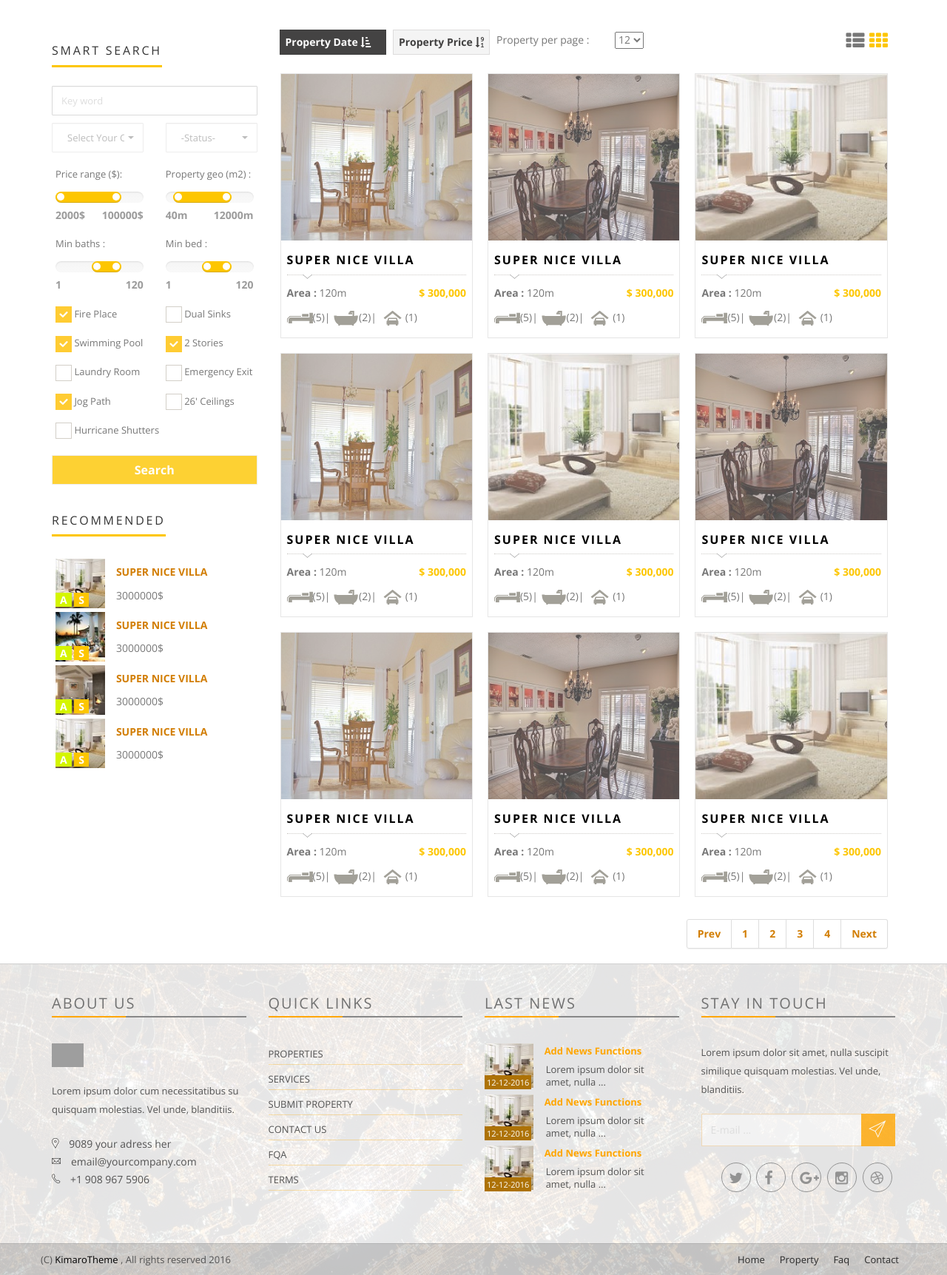
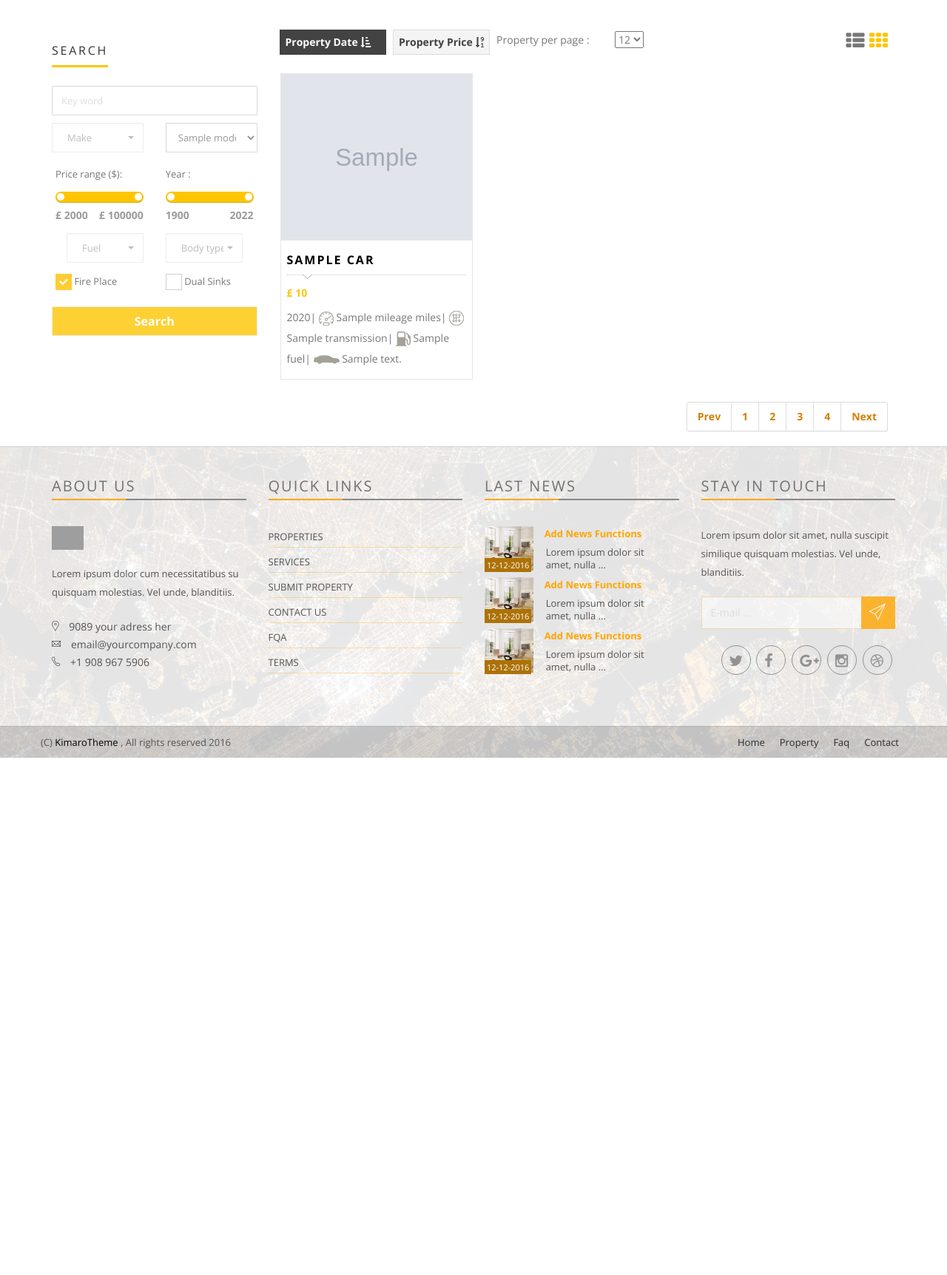
Before and after one commit to bu5to/19179422_CarDealership, a Flask app: template templates/properties.html in a window 1280 px wide. Shown: the part 153-1876 px from the top of the page at 74% size. After the commit the page ends 1177 px from the top, so only its background shows below. Run offline with Flask 2, Linux system fonts and the light colour scheme; the template is opened without the code that fills it: most values are stand-ins (such as "Sample title", 1, 10 or a date in 2020); grey boxes marked "Sample" are stand-in pictures; some libraries are stand-ins or nearby versions; grey boxes are pictures that could not be loaded.

Commit message:
Search engine fit to style

```diff
--- a/templates/base.html
+++ b/templates/base.html
@@ -34,6 +34,22 @@
         <link rel="stylesheet" href="{{ url_for('static', filename='assets/css/owl.transitions.css')}}">
         <link rel="stylesheet" href="{{ url_for('static', filename='assets/css/style.css')}}">
         <link rel="stylesheet" href="{{ url_for('static', filename='assets/css/responsive.css')}}">
+        <script src="{{ url_for('static', filename='assets/js/modernizr-2.6.2.min.js') }}"></script>
+
+        <script src="{{ url_for('static', filename='assets/js/jquery-1.10.2.min.js') }}"></script>
+        <script src="{{ url_for('static', filename='bootstrap/js/bootstrap.min.js') }}"></script>
+        <script src="{{ url_for('static', filename='assets/js/bootstrap-select.min.js') }}"></script>
+        <script src="{{ url_for('static', filename='assets/js/bootstrap-hover-dropdown.js') }}"></script>
+        <script src="{{ url_for('static', filename='assets/js/main.js') }}"></script>
+
+        <script src="{{ url_for('static', filename='assets/js/easypiechart.min.js') }}"></script>
+        <script src="{{ url_for('static', filename='assets/js/jquery.easypiechart.min.js') }}"></script>
+
+        <script src="{{ url_for('static', filename='assets/js/owl.carousel.min.js') }}"></script>
+        <script src="{{ url_for('static', filename='assets/js/wow.js') }}"></script>
+
+        <script src="{{ url_for('static', filename='assets/js/icheck.min.js') }}"></script>
+        <script src="{{ url_for('static', filename='assets/js/price-range.js') }}"></script>
     </head>
     <body>
 <!--
@@ -339,22 +355,7 @@
 
         </div>
 
-        <script src="{{ url_for('static', filename='assets/js/modernizr-2.6.2.min.js') }}"></script>
 
-        <script src="{{ url_for('static', filename='assets/js/jquery-1.10.2.min.js') }}"></script>
-        <script src="{{ url_for('static', filename='bootstrap/js/bootstrap.min.js') }}"></script>
-        <script src="{{ url_for('static', filename='assets/js/bootstrap-select.min.js') }}"></script>
-        <script src="{{ url_for('static', filename='assets/js/bootstrap-hover-dropdown.js') }}"></script>
-        <script src="{{ url_for('static', filename='assets/js/main.js') }}"></script>
-
-        <script src="{{ url_for('static', filename='assets/js/easypiechart.min.js') }}"></script>
-        <script src="{{ url_for('static', filename='assets/js/jquery.easypiechart.min.js') }}"></script>
-
-        <script src="{{ url_for('static', filename='assets/js/owl.carousel.min.js') }}"></script>
-        <script src="{{ url_for('static', filename='assets/js/wow.js') }}"></script>
-
-        <script src="{{ url_for('static', filename='assets/js/icheck.min.js') }}"></script>
-        <script src="{{ url_for('static', filename='assets/js/price-range.js') }}"></script>
 
         {% block scripts %}
         {% endblock %}
--- a/templates/login.html
+++ b/templates/login.html
@@ -23,12 +23,12 @@
                             <h2>Login : </h2>
                             <form action="" method="post">
                                 <div class="form-group">
-                                    <label for="email">Email</label>
-                                    <input type="text" class="form-control" id="email">
+                                    <label for="username">Username</label>
+                                    <input type="text" class="form-control" id="username" name="username">
                                 </div>
                                 <div class="form-group">
                                     <label for="password">Password</label>
-                                    <input type="password" class="form-control" id="password">
+                                    <input type="password" class="form-control" id="password" name="password">
                                 </div>
                                 <div class="text-center">
                                     <button type="submit" class="btn btn-default"> Log in</button>
--- a/templates/properties.html
+++ b/templates/properties.html
@@ -9,9 +9,9 @@
 
             <div class="col-md-3 p0 padding-top-40">
                 <div class="blog-asside-right pr0">
-                        <div class="panel panel-default sidebar-menu wow fadeInRight animated" >
+                    <div class="panel panel-default sidebar-menu wow fadeInRight animated">
                         <div class="panel-heading">
-                                <h3 class="panel-title">Smart search</h3>
+                            <h3 class="panel-title">Search</h3>
                         </div>
                         <div class="panel-body search-widget">
                             <form action="" class=" form-inline">
@@ -26,24 +26,29 @@
                                 <fieldset>
                                     <div class="row">
                                         <div class="col-xs-6">
+                                            <script>
+                                                    $(document).on('change','#lunchBegins', function(){
+                                                        $('#basic').removeAttr('disabled');
+                                                        $('#basic option').hide();
+                                                        $('#basic option[value="'+$(this).val()+'"]').show()
+                                                     });
 
-                                                <select id="lunchBegins" class="selectpicker" data-live-search="true" data-live-search-style="begins" title="Select Your City">
 
-                                                    <option>New york, CA</option>
-                                                    <option>Paris</option>
-                                                    <option>Casablanca</option>
-                                                    <option>Tokyo</option>
-                                                    <option>Marraekch</option>
-                                                    <option>kyoto , shibua</option>
+                                            </script>
+                                            <select id="lunchBegins" class="selectpicker" data-live-search="true"
+                                                    data-live-search-style="begins" title="Make">
+                                                {% for make in makes %}
+                                                <option value="{{make}}">{{ make }}</option>
+                                                {% endfor %}
                                             </select>
                                         </div>
                                         <div class="col-xs-6">
 
-                                                <select id="basic" class="selectpicker show-tick form-control">
-                                                    <option> -Status- </option>
-                                                    <option>Rent </option>
-                                                    <option>Boy</option>
-                                                    <option>used</option>
+                                            <select id="basic" class="form-control" data-live-search="true"
+                                                    title="Model" disabled>
+                                                {% for model in models %}
+                                                <option value="{{model.make}}">{{ model.model }}</option>
+                                                {% endfor %}
 
                                             </select>
                                         </div>
@@ -55,22 +60,22 @@
                                         <div class="col-xs-6">
                                             <label for="price-range">Price range ($):</label>
                                             <input type="text" class="span2" value="" data-slider-min="0"
-                                                       data-slider-max="600" data-slider-step="5"
-                                                       data-slider-value="[0,450]" id="price-range" ><br />
-                                                <b class="pull-left color">2000$</b>
-                                                <b class="pull-right color">100000$</b>
+                                                   data-slider-max="100000" data-slider-step="100"
+                                                   data-slider-value="[0,100000]" id="price-range"><br/>
+                                            <b class="pull-left color">£ 2000</b>
+                                            <b class="pull-right color">£ 100000</b>
                                         </div>
                                         <div class="col-xs-6">
-                                                <label for="property-geo">Property geo (m2) :</label>
-                                                <input type="text" class="span2" value="" data-slider-min="0"
-                                                       data-slider-max="600" data-slider-step="5"
-                                                       data-slider-value="[50,450]" id="property-geo" ><br />
-                                                <b class="pull-left color">40m</b>
-                                                <b class="pull-right color">12000m</b>
+                                            <label for="property-geo">Year :</label>
+                                            <input type="text" class="span2" value="" data-slider-min="1900"
+                                                   data-slider-max="2022" data-slider-step="1"
+                                                   data-slider-value="[1900,2022]" id="property-geo" name="year"><br/>
+                                            <b class="pull-left color">1900</b>
+                                            <b class="pull-right color">2022</b>
                                         </div>
                                     </div>
                                 </fieldset>
-
+                                <!--
                                                                     <fieldset class="padding-5">
                                                                         <div class="row">
                                                                             <div class="col-xs-6">
@@ -93,6 +98,23 @@
                                                                             </div>
                                                                         </div>
                                                                     </fieldset>
+                                -->
+                                <fieldset class="padding-5">
+                                    <div class="col-xs-6">
+                                        <select class="selectpicker" title="Fuel">
+                                            {% for fuel in fuels %}
+                                            <option value="{{fuel}}">{{ fuel }}</option>
+                                            {% endfor %}
+                                        </select>
+                                    </div>
+                                    <div class="col-xs-6">
+                                        <select class="selectpicker" title="Body type">
+                                            {% for type in types %}
+                                            <option value="{{fuel}}">{{ type }}</option>
+                                            {% endfor %}
+                                        </select>
+                                    </div>
+                                </fieldset>
 
                                 <fieldset class="padding-5">
                                     <div class="row">
@@ -110,62 +132,7 @@
                                     </div>
                                 </fieldset>
 
-                                    <fieldset class="padding-5">
-                                        <div class="row">
-                                            <div class="col-xs-6">
-                                                <div class="checkbox">
-                                                    <label> <input type="checkbox" checked> Swimming Pool</label>
-                                                </div>
-                                            </div>
-                                            <div class="col-xs-6">
-                                                <div class="checkbox">
-                                                    <label> <input type="checkbox" checked> 2 Stories </label>
-                                                </div>
-                                            </div>
-                                        </div>
-                                    </fieldset>
-
-                                    <fieldset class="padding-5">
-                                        <div class="row">
-                                            <div class="col-xs-6">
-                                                <div class="checkbox">
-                                                    <label><input type="checkbox"> Laundry Room </label>
-                                                </div>
-                                            </div>
-                                            <div class="col-xs-6">
-                                                <div class="checkbox">
-                                                    <label> <input type="checkbox"> Emergency Exit</label>
-                                                </div>
-                                            </div>
-                                        </div>
-                                    </fieldset>
-
-                                    <fieldset class="padding-5">
-                                        <div class="row">
-                                            <div class="col-xs-6">
-                                                <div class="checkbox">
-                                                    <label>  <input type="checkbox" checked> Jog Path </label>
-                                                </div>
-                                            </div>
-                                            <div class="col-xs-6">
-                                                <div class="checkbox">
-                                                    <label>  <input type="checkbox"> 26' Ceilings </label>
-                                                </div>
-                                            </div>
-                                        </div>
-                                    </fieldset>
-
-                                    <fieldset class="padding-5">
-                                        <div class="row">
-                                            <div class="col-xs-12">
-                                                <div class="checkbox">
-                                                    <label>  <input type="checkbox"> Hurricane Shutters </label>
-                                                </div>
-                                            </div>
-                                        </div>
-                                    </fieldset>
-
-                                    <fieldset >
+                                <fieldset>
                                     <div class="row">
                                         <div class="col-xs-12">
                                             <input class="button btn largesearch-btn" value="Search" type="submit">
@@ -175,7 +142,7 @@
                             </form>
                         </div>
                     </div>
-
+                    <!--
                     <div class="panel panel-default sidebar-menu wow fadeInRight animated">
                         <div class="panel-heading">
                             <h3 class="panel-title">Recommended</h3>
@@ -239,6 +206,7 @@
                                 </ul>
                         </div>
                     </div>
+                    -->
                 </div>
             </div>
 
@@ -247,12 +215,14 @@
                     <div class="col-xs-10 page-subheader sorting pl0">
                         <ul class="sort-by-list">
                             <li class="active">
-                                    <a href="javascript:void(0);" class="order_by_date" data-orderby="property_date" data-order="ASC">
+                                <a href="javascript:void(0);" class="order_by_date" data-orderby="property_date"
+                                   data-order="ASC">
                                     Property Date <i class="fa fa-sort-amount-asc"></i>
                                 </a>
                             </li>
                             <li class="">
-                                    <a href="javascript:void(0);" class="order_by_price" data-orderby="property_price" data-order="DESC">
+                                <a href="javascript:void(0);" class="order_by_price" data-orderby="property_price"
+                                   data-order="DESC">
                                     Property Price <i class="fa fa-sort-numeric-desc"></i>
                                 </a>
                             </li>
@@ -276,36 +246,42 @@
                     </div>
 
                     <div class="col-xs-2 layout-switcher">
-                            <a class="layout-list" href="javascript:void(0);"> <i class="fa fa-th-list"></i>  </a>
+                        <a class="layout-list" href="javascript:void(0);"> <i class="fa fa-th-list"></i> </a>
                         <a class="layout-grid active" href="javascript:void(0);"> <i class="fa fa-th"></i> </a>
                     </div><!--/ .layout-switcher-->
                 </div>
 
                 <div class="col-md-12 clear">
                     <div id="list-type" class="proerty-th">
+                        {% for car in cars %}
                         <div class="col-sm-6 col-md-4 p0">
                             <div class="box-two proerty-item">
                                 <div class="item-thumb">
-                                            <a href="property-1.html" ><img src="{{ url_for('static', filename='assets/img/demo/property-3.jpg')}}"></a>
+                                    <a href="property-1.html"><img src="{{ car.images }}"></a>
                                 </div>
 
                                 <div class="item-entry overflow">
-                                            <h5><a href="property-1.html"> Super nice villa </a></h5>
+                                    <h5><a href="property-1.html"> {{ car.heading }} </a></h5>
                                     <div class="dot-hr"></div>
-                                            <span class="pull-left"><b> Area :</b> 120m </span>
-                                            <span class="proerty-price pull-right"> $ 300,000</span>
-                                            <p style="display: none;">Suspendisse ultricies Suspendisse ultricies Nulla quis dapibus nisl. Suspendisse ultricies commodo arcu nec pretium ...</p>
+                                    <!--<span class="pull-left"><b> Area :</b> 120m </span> -->
+                                    <span class="proerty-price pull-left"> £ {{ car.price }}</span>
+                                    <p style="display: none;">{{ car.description }}</p>
                                     <div class="property-icon">
-                                                <img src="assets/img/icon/bed.png">(5)|
-                                                <img src="assets/img/icon/shawer.png">(2)|
-                                                <img src="assets/img/icon/cars.png">(1)
+                                        {{ car.year }}|
+                                        <img src="{{ url_for('static', filename='assets/img/icon/odometer.png')}}"> {{
+                                        car.mileage }} miles|
+                                        <img src="{{ url_for('static', filename='assets/img/icon/gears.png')}}"> {{
+                                        car.transmission }}|
+                                        <img src="{{ url_for('static', filename='assets/img/icon/fuel.png')}}"> {{
+                                        car.fuel }}|
+                                        <img src="{{ url_for('static', filename='assets/img/icon/cars.png')}}"> {{
+                                        car.bodyType }}
                                     </div>
                                 </div>
-
-
                             </div>
                         </div>
-
+                        {% endfor %}
+                        <!--
                             <div class="col-sm-6 col-md-4 p0">
                                 <div class="box-two proerty-item">
                                     <div class="item-thumb">
@@ -319,9 +295,9 @@
                                         <span class="proerty-price pull-right"> $ 300,000</span>
                                         <p style="display: none;">Suspendisse ultricies Suspendisse ultricies Nulla quis dapibus nisl. Suspendisse ultricies commodo arcu nec pretium ...</p>
                                         <div class="property-icon">
-                                                <img src="assets/img/icon/bed.png">(5)|
-                                                <img src="assets/img/icon/shawer.png">(2)|
-                                                <img src="assets/img/icon/cars.png">(1)
+                                            <img src="{{ url_for('static', filename='assets/img/icon/bed.png')}}">(5)|
+                                            <img src="{{ url_for('static', filename='assets/img/icon/shawer.png')}}">(2)|
+                                            <img src="{{ url_for('static', filename='assets/img/icon/cars.png')}}">(1)
                                         </div>
                                     </div>
                                 </div>
@@ -340,9 +316,9 @@
                                         <span class="proerty-price pull-right"> $ 300,000</span>
                                         <p style="display: none;">Suspendisse ultricies Suspendisse ultricies Nulla quis dapibus nisl. Suspendisse ultricies commodo arcu nec pretium ...</p>
                                         <div class="property-icon">
-                                                <img src="assets/img/icon/bed.png">(5)|
-                                                <img src="assets/img/icon/shawer.png">(2)|
-                                                <img src="assets/img/icon/cars.png">(1)
+                                            <img src="{{ url_for('static', filename='assets/img/icon/bed.png')}}">(5)|
+                                            <img src="{{ url_for('static', filename='assets/img/icon/shawer.png')}}">(2)|
+                                            <img src="{{ url_for('static', filename='assets/img/icon/cars.png')}}">(1)
                                         </div>
                                     </div>
                                 </div>
@@ -474,6 +450,7 @@
                                     </div>
                                 </div>
                             </div>
+                            -->
                     </div>
                 </div>
 
```
Also changed, not shown: models.py (+50 -35 lines), wsgi.py (+34 -9 lines), static/assets/img/icon/cars-orange.png, static/assets/img/icon/cars.png, static/assets/img/icon/fuel-orange.png (added), static/assets/img/icon/fuel.png (added), static/assets/img/icon/gears-orange.png (added), static/assets/img/icon/gears.png (added), static/assets/img/icon/odometer-orange.png (added), static/assets/img/icon/odometer.png (added). Lines whose indentation alone changed are shown as unchanged.
